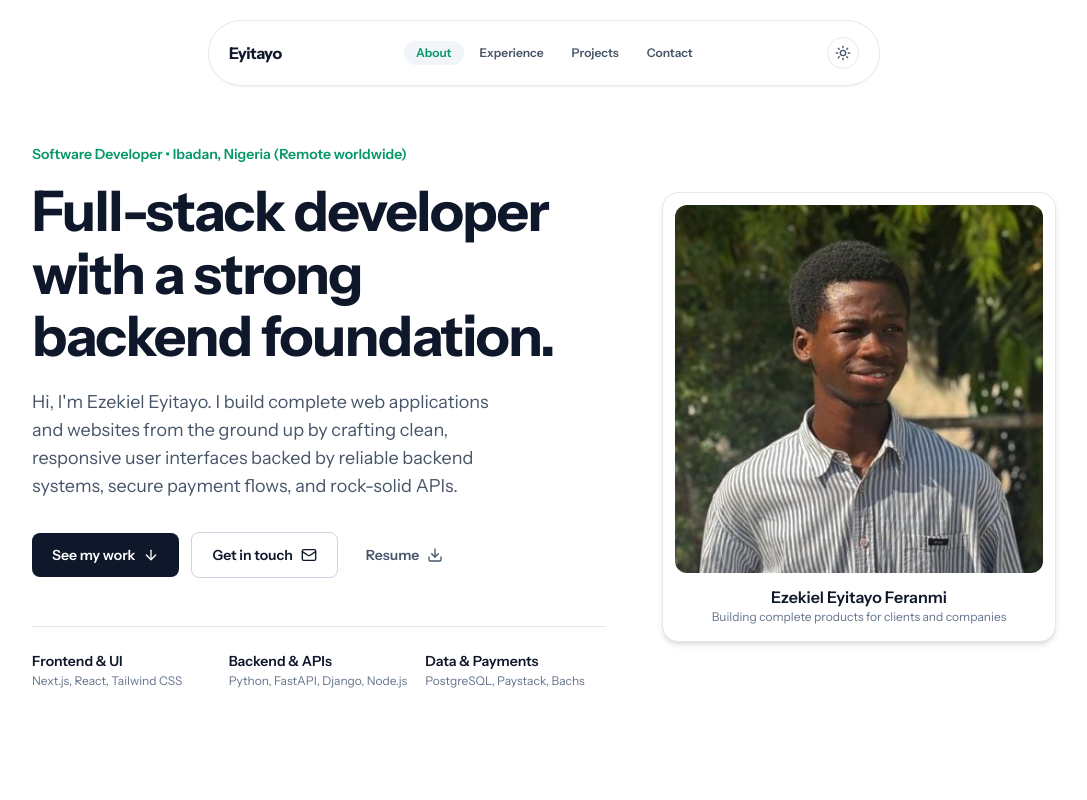
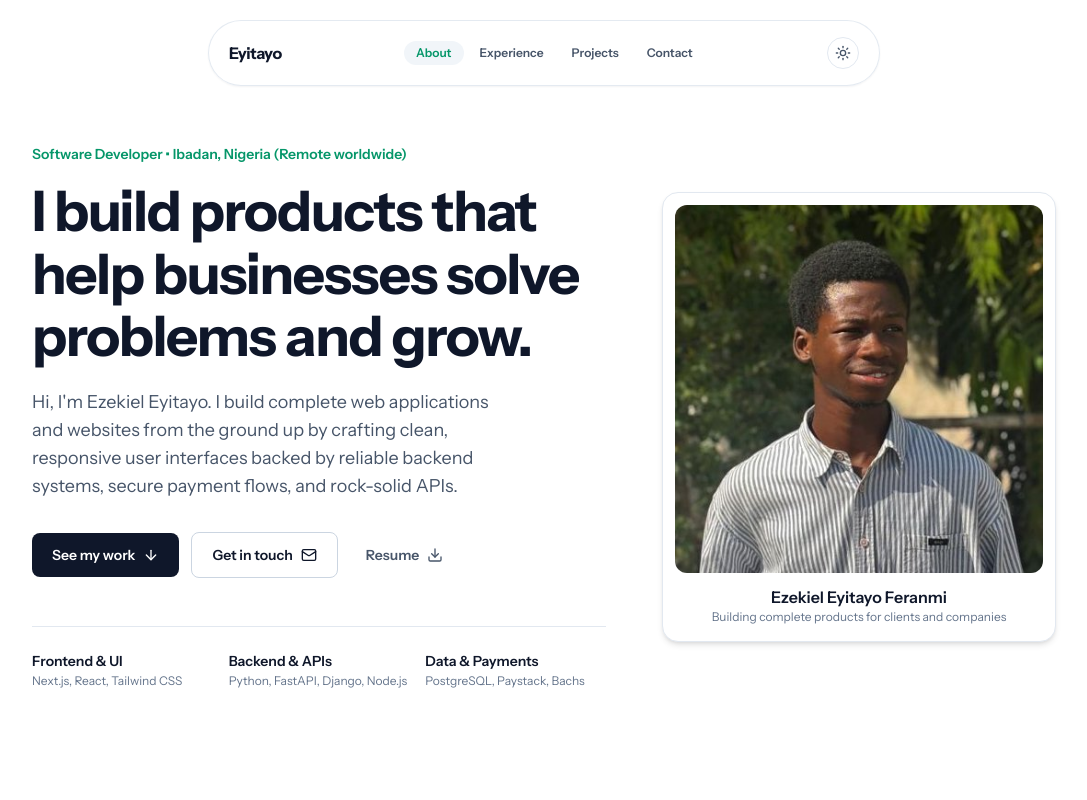
Before and after one commit to Dev-Eyitayo/Portfolio-v2, a Next.js app: page / in a window 1280 px wide. Shown: the top 800 px of the page, without its empty margins (96-1183 px from the left). Built offline with nearby package versions, Linux system fonts and the light colour scheme.

Commit message:
update hero text

```diff
--- a/components/hero.tsx
+++ b/components/hero.tsx
@@ -14,7 +14,7 @@ export function Hero() {
           </p>
 
           <h1 className="mt-4 text-balance text-4xl font-bold tracking-tight text-ink dark:text-paper sm:text-5xl lg:text-[3.5rem] lg:leading-[1.12]">
-            Full-stack developer with a strong backend foundation.
+            I build products that help businesses solve problems and grow.
           </h1>
 
           <p className="mt-5 max-w-xl text-balance text-base leading-relaxed text-slate-600 dark:text-paper/75 sm:text-lg">
```
Also changed, not shown: package.json (+5 -3 lines), app/page.tsx (line endings or trailing spaces), 1 other file (tests, documents, lock files or other folders).
